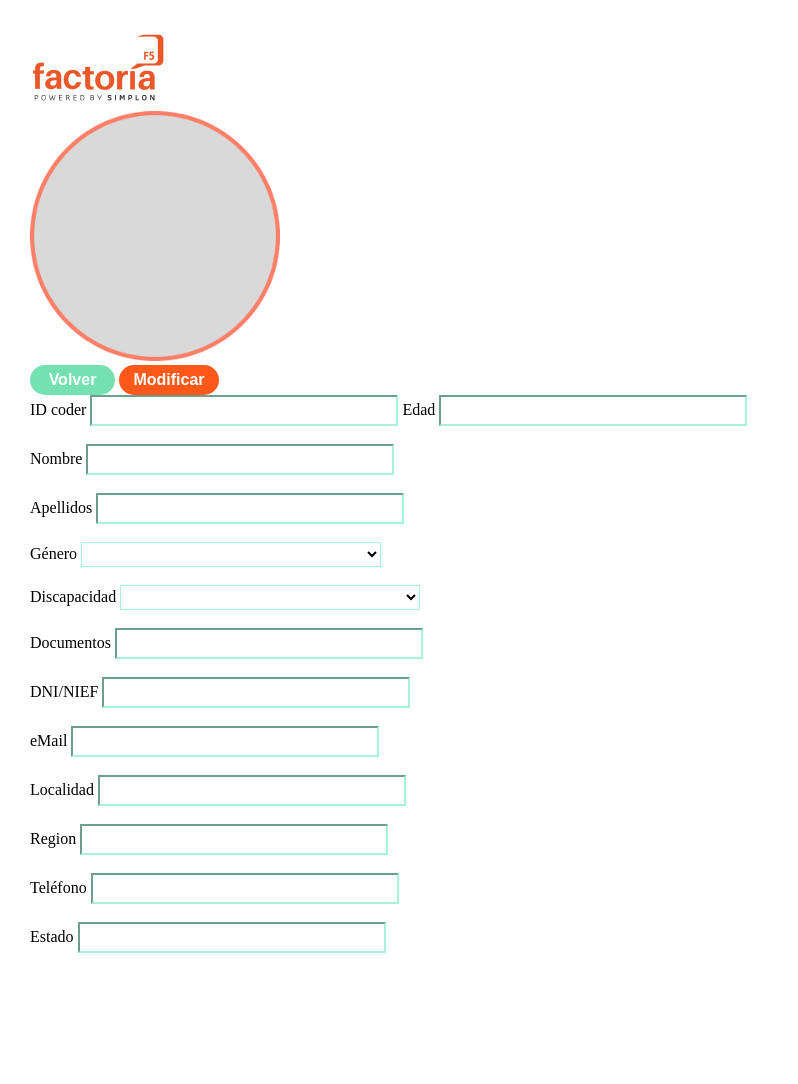
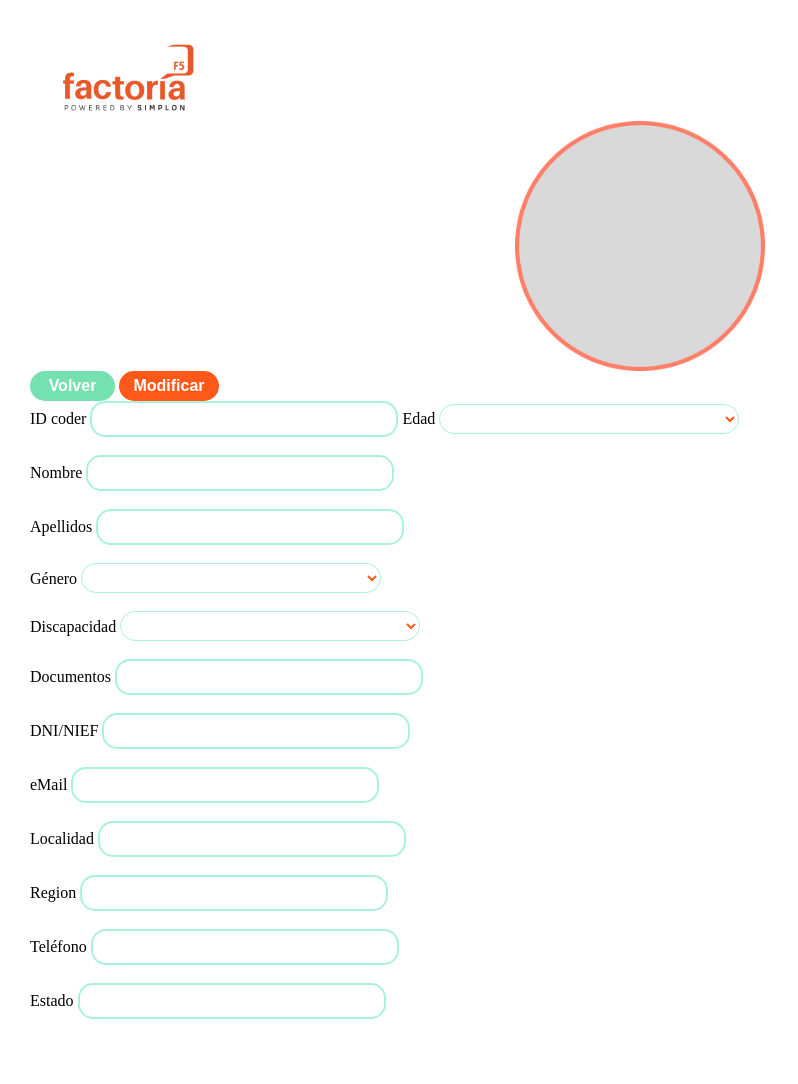
Before and after one commit to mireiavh/CoderFlow, a PHP site: page /app/views/view_new_coder_form.php in a window 1280 px wide. Shown: the part 100-1184 px from the top of the page, without its empty margins (0-798 px from the left). Before the commit the page ends 1053 px from the top, so only its background shows below. Run offline with PHP 8.4, Linux system fonts and the light colour scheme.

Commit message:
Css vanilla view_new_coder_form v.1.0

```diff
--- a/app/views/view_new_coder_form.php
+++ b/app/views/view_new_coder_form.php
@@ -48,19 +48,25 @@
             <form action="" method="POST">
 
                 <section>
-                    <label for="id_coder">ID coder</label>
+                    <label for="id_coder" class="name_label">ID coder</label>
                     <input type="text" name="id_coder" value="" class="input_form" required>
 
-                    <label for="age">Edad</label>
-                    <input type="text" name="age" value="" class="input_form" required><br><br>
+                    <label class="name_label">Edad</label>
+                    <select name="gender" class="input_form" required>
+                        <option value="0"></option>
+                        <option value="1">18-29</option>
+                        <option value="2">30-45</option>
+                        <option value="3">46-65</option>
+                        <option value="4">+65</option>
+                    </select><br><br>
 
-                    <label for="name">Nombre</label>
+                    <label for="name" class="name_label">Nombre</label>
                     <input type="text" name="name" value="" class="input_form" required><br><br>
 
-                    <label for="last_name">Apellidos</label>
+                    <label for="last_name" class="name_label">Apellidos</label>
                     <input type="text" name="last_name" value="" class="input_form" required><br><br>
 
-                    <label>Género</label>
+                    <label class="name_label">Género</label>
                     <select name="gender" class="input_form" required>
                         <option value="0"></option>
                         <option value="1">Mujer</option>
@@ -68,7 +74,7 @@
                         <option value="3">Otros</option>
                     </select><br><br>
 
-                    <label>Discapacidad</label>
+                    <label class="name_label">Discapacidad</label>
                     <select name="disability" class="input_form" required>
                         <option value="0"></option>
                         <option value="1">Sí</option>
@@ -76,29 +82,29 @@
                         <option value="3">Pendiente</option>
                     </select><br><br>
 
-                    <label for="documents">Documentos</label>
+                    <label for="documents" class="name_label">Documentos</label>
                     <input type="text" name="documents" value="" class="input_form" required><br><br>
 
                 </section>
 
                 <section>
 
-                    <label for="dni_nief">DNI/NIEF</label>
+                    <label for="dni_nief" class="name_label">DNI/NIEF</label>
                     <input type="text" name="dni_nief" value="" class="input_form" required><br><br>
 
-                    <label for="email">eMail</label>
+                    <label for="email" class="name_label">eMail</label>
                     <input type="text" name="email" value="" class="input_form" required><br><br>
 
-                    <label for="city">Localidad</label>
+                    <label for="city" class="name_label">Localidad</label>
                     <input type="text" name="city" value="" class="input_form" required><br><br>
 
-                    <label for="region">Region</label>
+                    <label for="region" class="name_label">Region</label>
                     <input type="text" name="region" value="" class="input_form" required><br><br>
 
-                    <label for="number_phone">Teléfono</label>
+                    <label for="number_phone" class="name_label">Teléfono</label>
                     <input type="text" name="number_phone" value="" class="input_form" required><br><br>
 
-                    <label for="status">Estado</label>
+                    <label for="status" class="name_label">Estado</label>
                     <input type="text" name="status" value="" class="input_form" required><br><br>
 
                 </section>
--- a/public/css/view_coder_form.css
+++ b/public/css/view_coder_form.css
@@ -76,15 +76,33 @@ nav h1 {
 
 .input_form {
     background-color: white;
-    height: 25px;
+    height: 30px;
     width: 300px;
 
+    border-radius: 15px;
+    border-style: solid;
     border-color: #A8F3D8;
+
+    color: #FF5819;
+    font-weight: bold;
+    font-size: medium;
 
 }
 
+.name_label {
+
+}
+
+.logo_container {
+    padding-left: 30px;
+    padding-top: 10px;
+}
+
 .photo_container {
-
+    align-items: center;
+    display: flex;
+    flex-direction: row;
+    justify-content: center;
 }
 
 .img_coder {
```
